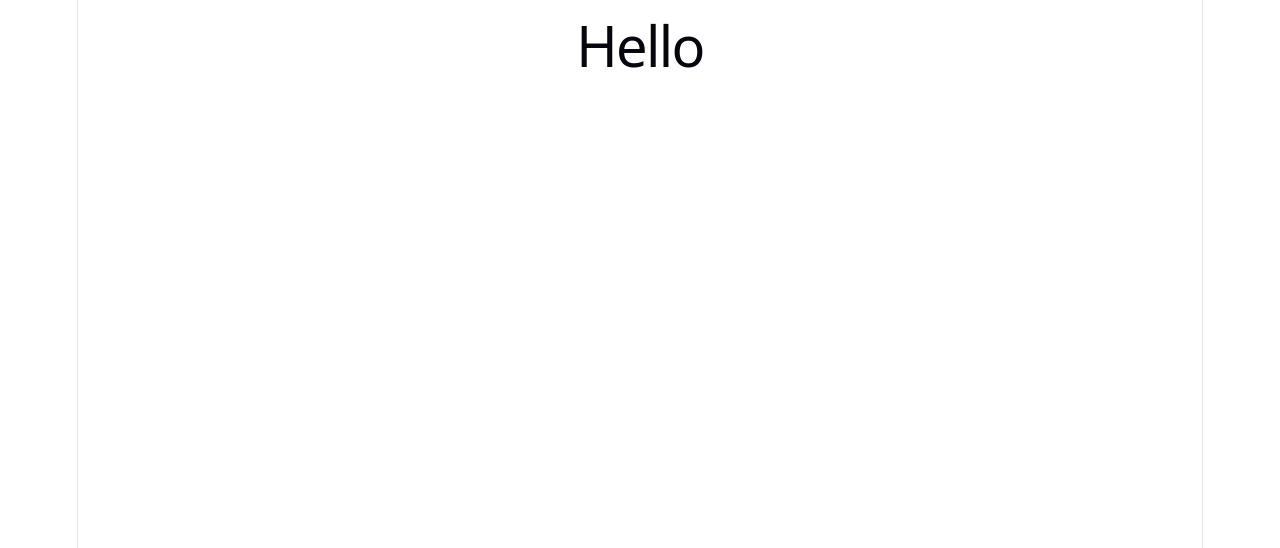
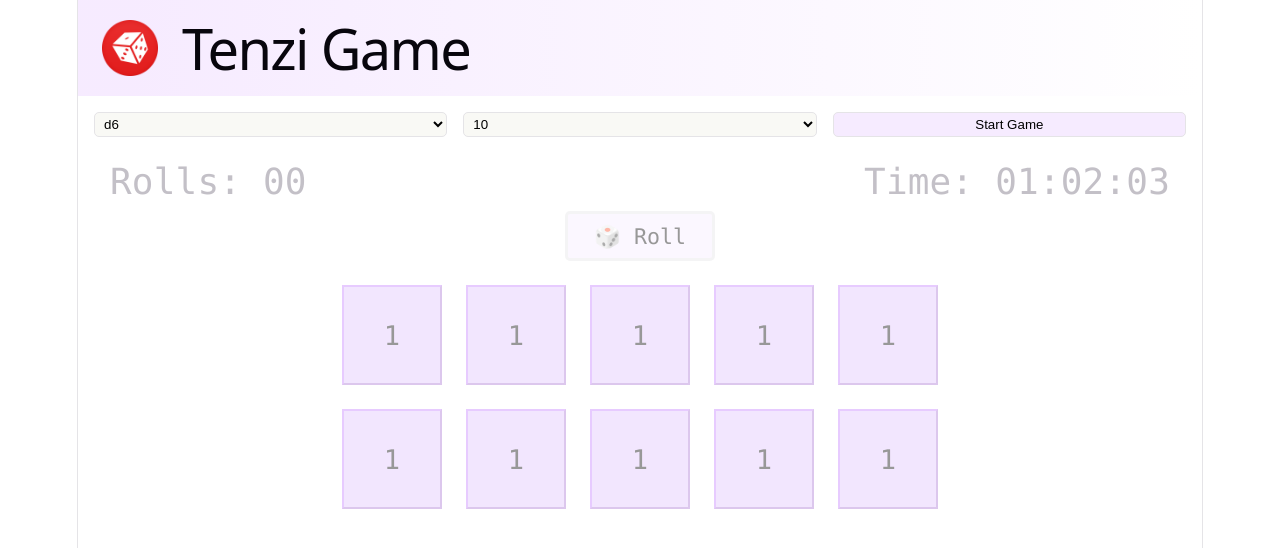
Before and after one commit to Persiuskane/tenzies-game-project, a React (Vite) app: page / in a window 1280 px wide. Shown: the top 548 px of the page. Built offline with nearby package versions, Linux system fonts and the light colour scheme.

Commit message:
Make a working Game

```diff
--- a/src/App.css
+++ b/src/App.css
@@ -0,0 +1,97 @@
+header {
+  display: flex;
+  flex-direction: row;
+  gap: 24px;
+  height: 10lvh;
+  min-height: 50px;
+  padding: 8px 24px;
+  align-items: center;
+  background: linear-gradient(90deg, var(--accent-bg) 5%, var(--bg) 100%);
+}
+
+#icon {
+  height: 70%;
+}
+
+main {
+  display: flex;
+  flex-direction: column;
+  padding: 8px 16px;
+  gap: 8px;
+}
+
+.game-settings {
+  display: grid;
+  grid-template: auto/ 1fr 1fr 1fr;
+  gap: 16px;
+  height: 25px;
+  padding: 8px 0px;
+}
+
+.game-settings select {
+  width: 100%;
+  border-radius: 5px;
+  text-indent: 5px;
+  background-color: var(--social-bg);
+  border: 1px solid var(--border);
+}
+
+.game-settings option {
+  background-color: var(--bg);
+}
+
+.game-settings button {
+  background-color: var(--accent-bg);
+  border-radius: 5px;
+  border: 1px solid var(--border);
+}
+
+.game-window {
+  margin-top: 16px;
+}
+
+.stats {
+  display: grid;
+  grid-template: auto / 1fr 1fr;
+  padding: 0px 16px;
+  margin-bottom: 16px;
+}
+
+#rolls {
+  font-family: var(--mono);
+  font-size: 2rem;
+  text-align: left;
+}
+
+#time {
+  font-family: var(--mono);
+  font-size: 2rem;
+  text-align: right;
+}
+
+#roll-btn {
+  background-color: var(--accent-bg);
+  height: 50px;
+  width: 150px;
+  font-size: 1.2rem;
+  font-family: var(--mono);
+  border: var(--border);
+  border-radius: 5px;
+  border-style: solid;
+}
+.game-board {
+  display: grid;
+  margin-top: 24px;
+  justify-content: center;
+  align-items: center;
+  grid-template-columns: repeat(5, 100px);
+  gap: 24px;
+}
+
+.dice {
+  height: 100px;
+  background-color: var(--second-accent-bg);
+  border-color: var(--accent-border);
+  font-family: var(--mono);
+  font-size: 1.5rem;
+}
--- a/src/App.jsx
+++ b/src/App.jsx
@@ -1,9 +1,12 @@
 import "./App.css";
+import Game from "./components/Game.jsx";
+import Header from "./components/Header.jsx";
 
 function App() {
   return (
     <>
-      <h1>Hello</h1>
+      <Header />
+      <Game />
     </>
   );
 }
--- /dev/null
+++ b/src/components/Dice.jsx
@@ -0,0 +1,32 @@
+import { useEffect } from "react";
+
+function Dice({ diceType, dice, playGame, rolls }) {
+  useEffect(() => {
+    // console.log("...updating Rolls", rolls, dice);
+    if (rolls > 0 && !dice.isFrozen) {
+      rollDice();
+    }
+  }, [rolls]);
+
+  function rollDice() {
+    const randomNumber = Math.floor(Math.random() * diceType + 1);
+    console.log(randomNumber);
+    playGame(dice.id, "value", randomNumber);
+  }
+
+  function toggleFreeze() {
+    playGame(dice.id, "isFrozen", !dice.isFrozen);
+  }
+
+  return (
+    <button
+      className="dice"
+      style={dice.isFrozen ? { opacity: 0.4 } : {}}
+      onClick={toggleFreeze}
+    >
+      {dice.value}
+    </button>
+  );
+}
+
+export default Dice;
--- /dev/null
+++ b/src/components/Game.jsx
@@ -0,0 +1,67 @@
+import { useState } from "react";
+import GameSettings from "./GameSettings.jsx";
+import GameBoard from "./GameBoard.jsx";
+import settingsData from "../settings.js";
+
+function Game() {
+  // Creating State
+  const [settings, setSettings] = useState(settingsData);
+
+  const [started, setStarted] = useState(false);
+
+  // Updating State
+  function newSettings(e) {
+    const { value, name } = e.currentTarget;
+
+    setSettings((prevSettings) => {
+      const newArray =
+        name === "diceAmount"
+          ? Array.from({ length: Number(value) }, (element, index) => {
+              return {
+                id: index + 1,
+                number: 1,
+                isFrozen: false,
+                value: 1,
+              };
+            })
+          : prevSettings.diceArray;
+      console.log(newArray);
+      return {
+        ...prevSettings,
+        [name]: Number(value),
+        diceArray: newArray,
+      };
+    });
+  }
+
+  function startAndEndGame() {
+    setStarted((prev) => !prev);
+  }
+
+  function playGame(id, activity, value) {
+    setSettings((prevSettings) => {
+      const newArray = prevSettings.diceArray.map((dice) =>
+        id === dice.id ? { ...dice, [activity]: value } : dice,
+      );
+      return {
+        ...prevSettings,
+        diceArray: newArray,
+      };
+    });
+  }
+
+  return (
+    <main>
+      <GameSettings
+        settings={settings}
+        newSettings={newSettings}
+        startGame={startAndEndGame}
+        isStarted={started}
+      />
+
+      <GameBoard settings={settings} isStarted={started} playGame={playGame} />
+    </main>
+  );
+}
+
+export default Game;
--- /dev/null
+++ b/src/components/GameBoard.jsx
@@ -0,0 +1,41 @@
+import { useState } from "react";
+import Dice from "./Dice.jsx";
+
+function GameBoard({ settings, isStarted, playGame }) {
+  const [rolls, setRolls] = useState(0);
+
+  //Update State
+  function updateRolls() {
+    // console.log("...rollig");
+
+    setRolls((prevRolls) => prevRolls + 1);
+  }
+  // Create Dice Array
+  const diceList = settings.diceArray.map((e) => (
+    <Dice
+      key={e.id}
+      diceType={settings.diceType}
+      dice={e}
+      playGame={playGame}
+      rolls={rolls}
+    />
+  ));
+
+  return (
+    <div
+      className="game-window"
+      style={!isStarted ? { pointerEvents: "none", opacity: 0.4 } : {}}
+    >
+      <div className="stats">
+        <p id="rolls">Rolls: {rolls < 10 ? `0${rolls}` : rolls}</p>
+        <p id="time">Time: 01:02:03</p>
+      </div>
+      <button id="roll-btn" onClick={updateRolls}>
+        🎲 Roll
+      </button>
+      <div className="game-board">{diceList}</div>
+    </div>
+  );
+}
+
+export default GameBoard;
--- /dev/null
+++ b/src/components/GameSettings.jsx
@@ -0,0 +1,38 @@
+function GameSettings({ settings, newSettings, startGame, isStarted }) {
+  return (
+    <div className="game-settings">
+      <select
+        name="diceType"
+        id="diceType"
+        onChange={newSettings}
+        value={settings.diceType}
+        style={isStarted ? { pointerEvents: "none", opacity: 0.4 } : {}}
+      >
+        <option value="6">d6</option>
+        <option value="8">d8</option>
+        <option value="10">d10</option>
+        <option value="20">d20</option>
+        <option value="100">d100</option>
+      </select>
+      <select
+        name="diceAmount"
+        id="diceAmount"
+        onChange={newSettings}
+        value={settings.diceAmount}
+        style={isStarted ? { pointerEvents: "none", opacity: 0.4 } : {}}
+      >
+        <option value="10">10</option>
+        <option value="20">20</option>
+        <option value="100">100</option>
+      </select>
+      <button
+        onClick={startGame}
+        style={isStarted ? { backgroundColor: "rgba(255 , 0 , 0 , 0.7)" } : {}}
+      >
+        {isStarted ? "End " : "Start "} Game
+      </button>
+    </div>
+  );
+}
+
+export default GameSettings;
--- /dev/null
+++ b/src/components/Header.jsx
@@ -0,0 +1,12 @@
+import diceIcon from "../assets/dice-icon.png";
+
+function Header() {
+  return (
+    <header>
+      <img src={diceIcon} alt="Dice Icon" id="icon" />
+      <h1>Tenzi Game</h1>
+    </header>
+  );
+}
+
+export default Header;
--- a/src/index.css
+++ b/src/index.css
@@ -6,13 +6,14 @@
   --code-bg: #f4f3ec;
   --accent: #aa3bff;
   --accent-bg: rgba(170, 59, 255, 0.1);
+  --second-accent-bg: rgba(192, 132, 252, 0.5);
   --accent-border: rgba(170, 59, 255, 0.5);
   --social-bg: rgba(244, 243, 236, 0.5);
   --shadow:
     rgba(0, 0, 0, 0.1) 0 10px 15px -3px, rgba(0, 0, 0, 0.05) 0 4px 6px -2px;
 
-  --sans: system-ui, 'Segoe UI', Roboto, sans-serif;
-  --heading: system-ui, 'Segoe UI', Roboto, sans-serif;
+  --sans: system-ui, "Segoe UI", Roboto, sans-serif;
+  --heading: system-ui, "Segoe UI", Roboto, sans-serif;
   --mono: ui-monospace, Consolas, monospace;
 
   font: 18px/145% var(--sans);
@@ -39,6 +40,7 @@
     --code-bg: #1f2028;
     --accent: #c084fc;
     --accent-bg: rgba(192, 132, 252, 0.15);
+    --second-accent-bg: rgba(192, 132, 252, 0.5);
     --accent-border: rgba(192, 132, 252, 0.5);
     --social-bg: rgba(47, 48, 58, 0.5);
     --shadow:
--- /dev/null
+++ b/src/settings.js
@@ -0,0 +1,66 @@
+export default {
+  diceType: "6",
+  diceAmount: 10,
+  diceArray: [
+    {
+      id: 1,
+      number: 1,
+      isFrozen: false,
+      value: 1,
+    },
+    {
+      id: 2,
+      number: 1,
+      isFrozen: false,
+      value: 1,
+    },
+    {
+      id: 3,
+      number: 1,
+      isFrozen: false,
+      value: 1,
+    },
+    {
+      id: 4,
+      number: 1,
+      isFrozen: false,
+      value: 1,
+    },
+    {
+      id: 5,
+      number: 1,
+      isFrozen: false,
+      value: 1,
+    },
+    {
+      id: 6,
+      number: 1,
+      isFrozen: false,
+      value: 1,
+    },
+    {
+      id: 7,
+      number: 1,
+      isFrozen: false,
+      value: 1,
+    },
+    {
+      id: 8,
+      number: 1,
+      isFrozen: false,
+      value: 1,
+    },
+    {
+      id: 9,
+      number: 1,
+      isFrozen: false,
+      value: 1,
+    },
+    {
+      id: 10,
+      number: 1,
+      isFrozen: false,
+      value: 1,
+    },
+  ],
+};
```
Also changed, not shown: src/assets/dice-icon.png (added).
